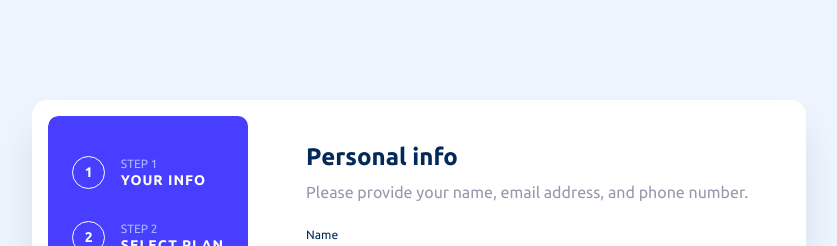
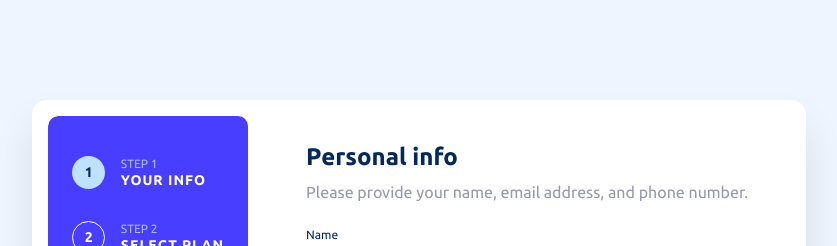
Before and after one commit to g-akca/multi-step-form, a React (Vite) app: page / in a window 1280 px wide. Shown: the top 246 px of the page, without its empty margins (221-1058 px from the left). Built offline with nearby package versions, Linux system fonts and the light colour scheme.

Commit message:
Fix bug in StepList

```diff
--- a/src/components/nav/StepList.jsx
+++ b/src/components/nav/StepList.jsx
@@ -28,7 +28,7 @@ function StepList({ currentStep }) {
             key={step.number}
             number={step.number}
             title={step.title}
-            isCurrent={step === currentStep || (step === 4 && currentStep === 5)}
+            isCurrent={step.number === currentStep || (step.number === 4 && currentStep === 5)}
           />
         ))}
       </div>
```
